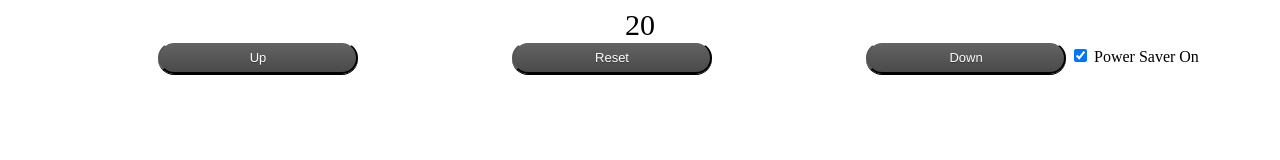
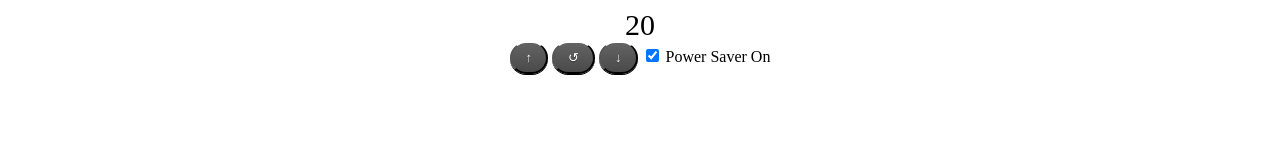
Before and after one commit to jonathansayer/thermostat2, a plain HTML site: page thermostat.html in a window 1280 px wide. Drawn offline with nearby package versions, Linux system fonts and the light colour scheme.

Commit message:
starting API

```diff
--- a/src/stylesheets/index.css
+++ b/src/stylesheets/index.css
@@ -1,4 +1,5 @@
 body {
+  text-align: center;
    background-color: white;
 }
 
@@ -21,8 +22,7 @@ div {
     font-size: 30px
 }
 button {
-  width: 200px;
-  margin-left: 150px;
+
   border-top: 1px solid #ffffff ;
   background: #4a4a4a ;
   background: -webkit-gradient(linear, left top, left bottom, from(#636363 ), to(#4a4a4a ));
@@ -45,7 +45,7 @@ button {
   vertical-align: middle;
   }
 .button:hover {
-  border-top-color: #1d1f21 ;
+
   background: #1d1f21 ;
   color: #000000 ;
   }
--- a/thermostat.html
+++ b/thermostat.html
@@ -18,9 +18,11 @@
 <body>
   <div id="temperature">
   </div>
-  <button type="button" id="up">Up</button>
-  <button type="reset" id="reset">Reset</button>
-  <button type="button" id="down">Down</button>
+  <button type="button" id="up">&#8593 </button>
+  <button type="reset" id="reset">&#8634</button>
+
+  <button type="button" id="down">&#8595</button>
+
   <input type='checkbox' id='powersaver' value ="Power Saver" checked> Power Saver On<br>
 </body>
   <script type="text/javascript" src="src/Thermostat.js"></script>
```
